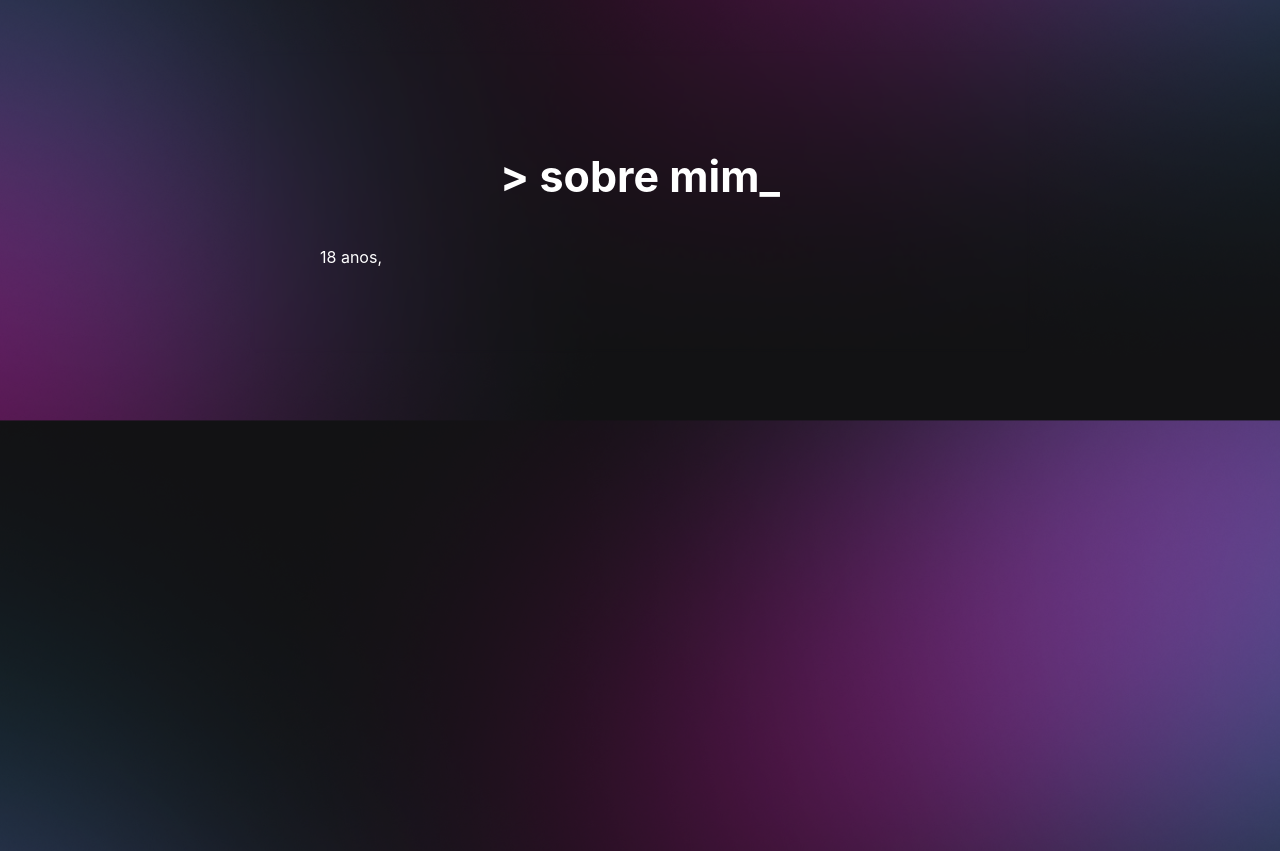
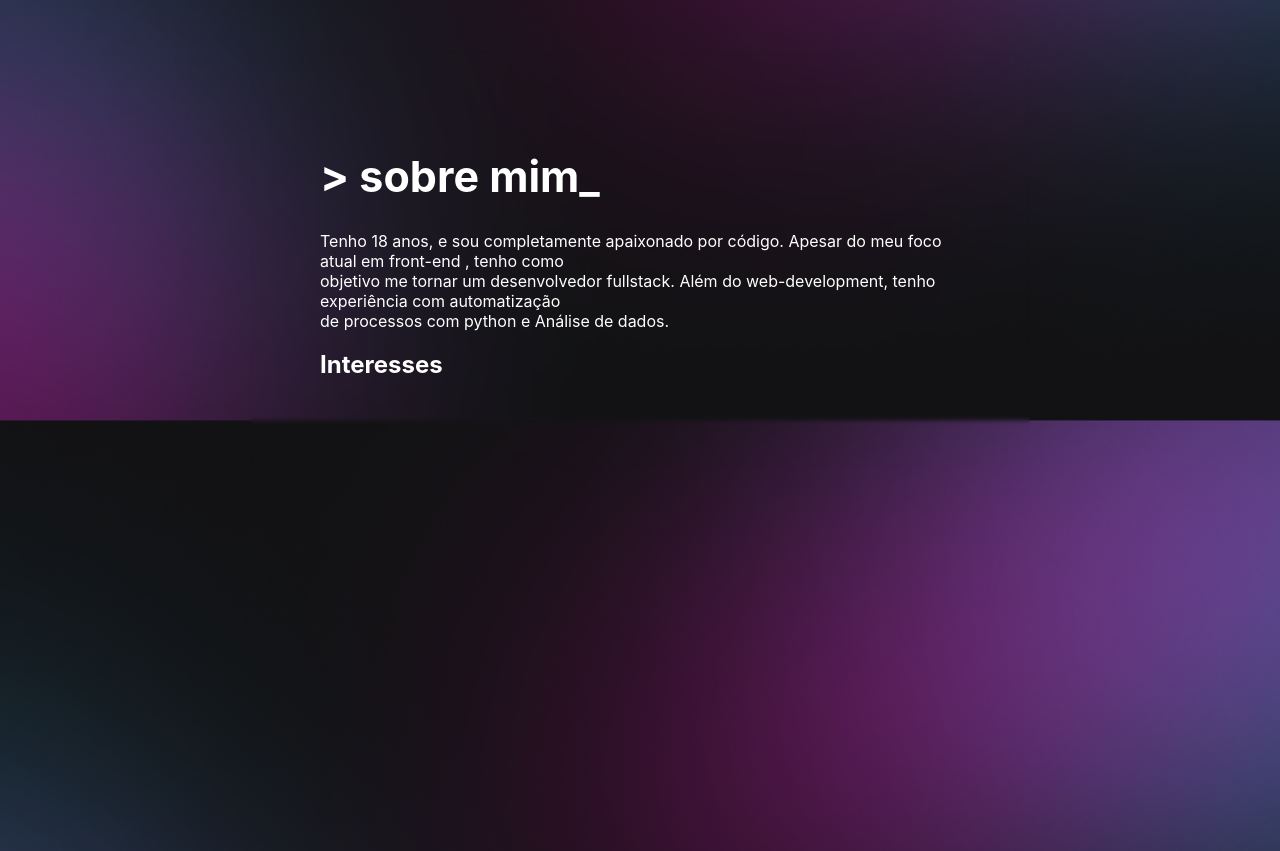
Before and after one commit to ardszsantos/portifolio, a React (Create React App) app: page / in a window 1280 px wide. Shown: the part 1400-2251 px from the top of the page. Built offline with nearby package versions, Linux system fonts and the light colour scheme.

Commit message:
feat: startedworking on the about-me section, changed the wallpaper

```diff
--- a/src/pages/about-me.js
+++ b/src/pages/about-me.js
@@ -4,14 +4,24 @@ import '../styles/about-me.css'
 import info from '../assets/images/info-svgrepo-com.svg'
 
 const AboutPage = () => {
+
+  const greaterthan = '>'
+
   return (
     <div id='about' className='wrapper-two'>
       <GlassyBox>
         <div className='about-container'>
-          <h1> > sobre mim_</h1>
-
+          <h1> {greaterthan} sobre mim_</h1>
+          <div className='about-p'>
+            <p>Tenho 18 anos, e sou completamente apaixonado por código. Apesar do meu foco atual em <span className='front-span'>front-end</span> , tenho como <br/>
+              objetivo me tornar um desenvolvedor <span className='fullstack-span'>fullstack</span>. Além do web-development, tenho experiência com automatização  <br/>
+              de processos com <span className='python-span'>python</span> e Análise de dados.
+            </p>
+          </div>
+          <div className='about-cards'>
+            <h2>Interesses</h2>
+          </div>
         </div>
-            <p>18 anos, </p>
       </GlassyBox>
     </div>
   );
--- a/src/pages/hero-page.js
+++ b/src/pages/hero-page.js
@@ -2,12 +2,15 @@ import '../styles/hero-page.css'
 import GlassyBox from '../components/glassybox';
 
 const HeroSection = () => {
+
+  const greaterthan = '>'
+
   return (
     <div className="wrapper">
       <GlassyBox>
       <div className='text-container'>
-          <h1><span> > Olá, sou Alexandre <br /> Rodrigues</span> 👋 </h1>
-        <p> > Desenvolvedor com foco em Front End apaixonado<br /> por criar
+          <h1><span> {greaterthan} Olá, sou Alexandre <br /> Rodrigues</span> 👋 </h1>
+          <p> {greaterthan}  Desenvolvedor com foco em Front End apaixonado<br /> por criar
           soluções inovadoras e eficientes.</p>
         <button>Saiba Mais</button>
       </div>
--- a/src/styles/about-me.css
+++ b/src/styles/about-me.css
@@ -5,7 +5,6 @@
 }
 
 .about-container {
-  display: flex;
 
   justify-content: center;
   align-items: center;
```
